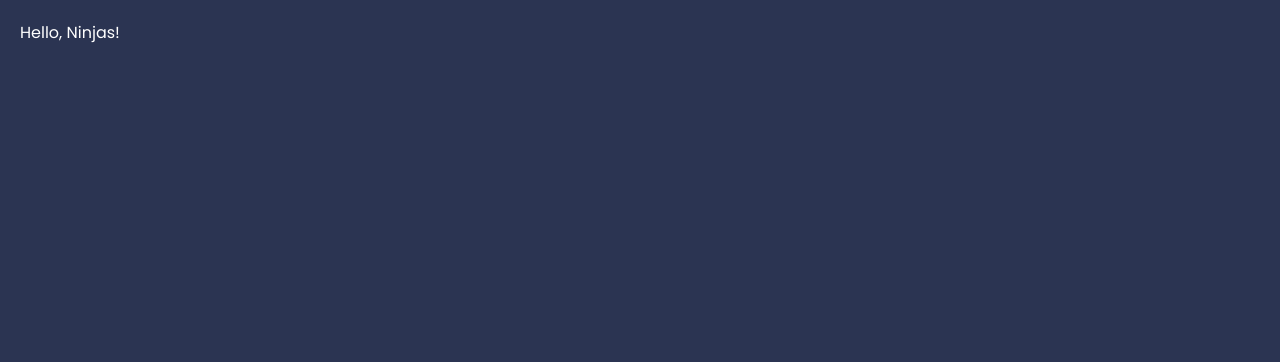
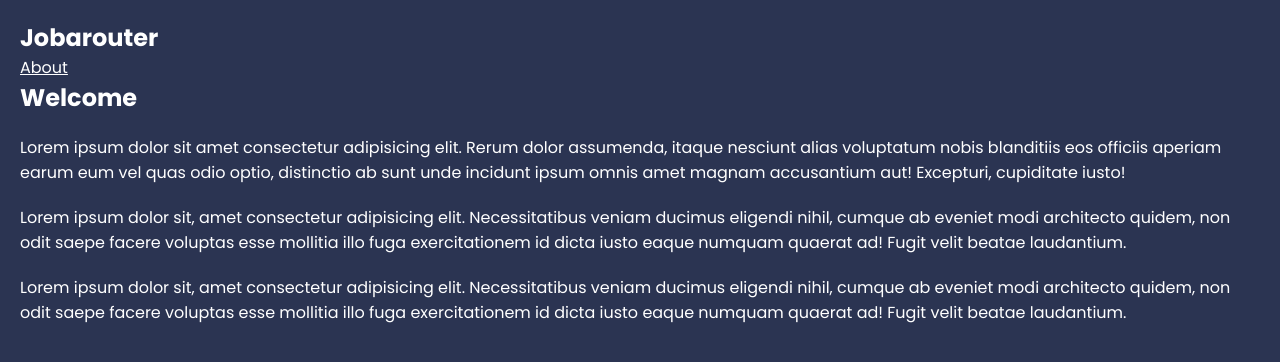
Before and after one commit to BDunnCode/jobarouter, a React (Create React App) app: page / in a window 1280 px wide. Shown: the top 362 px of the page. Built offline with nearby package versions, Linux system fonts and the light colour scheme.

Commit message:
final commit for day

```diff
--- a/package.json
+++ b/package.json
@@ -8,6 +8,7 @@
     "@testing-library/user-event": "^13.5.0",
     "react": "^18.2.0",
     "react-dom": "^18.2.0",
+    "react-router-dom": "^6.4.4",
     "react-scripts": "5.0.1",
     "web-vitals": "^2.1.4"
   },
--- a/src/App.js
+++ b/src/App.js
@@ -1,8 +1,26 @@
+import { BrowserRouter, Routes, Route, Link, NavLink } from 'react-router-dom'
+
+// pages
+import Home from './pages/Home'
+import About from './pages/About'
+
 function App() {
   return (
-    <div className="App">
-      Hello, Ninjas!
-    </div>
+    <BrowserRouter>
+      <header>
+        <nav>
+          <h1>Jobarouter</h1>
+          <Link to="/"></Link>
+          <NavLink to="about">About</NavLink>
+        </nav>
+      </header>
+      <main>
+        <Routes>
+          <Route path="/" element={<Home/>} />
+          <Route path="/about" element={<About />} />
+        </Routes>
+      </main>
+    </BrowserRouter>
   );
 }
 
--- /dev/null
+++ b/src/pages/About.js
@@ -0,0 +1,10 @@
+export default function About() {
+  return (
+    <div className="about">
+      <h2>About Us</h2>
+      <p>Lorem ipsum, dolor sit amet consectetur adipisicing elit. Qui provident consequuntur vel omnis quisquam rem harum, maxime expedita, ullam ut dolore! Distinctio eos minima voluptatum totam id hic! Sapiente debitis quia illum officia obcaecati provident nulla odio molestiae suscipit quasi.</p>
+      <p>Lorem ipsum, dolor sit amet consectetur adipisicing elit. Qui provident consequuntur vel omnis quisquam rem harum, maxime expedita, ullam ut dolore! Distinctio eos minima voluptatum totam id hic! Sapiente debitis quia illum officia obcaecati provident nulla odio molestiae suscipit quasi.</p>
+      <p>Lorem ipsum, dolor sit amet consectetur adipisicing elit. Qui provident consequuntur vel omnis quisquam rem harum, maxime expedita, ullam ut dolore! Distinctio eos minima voluptatum totam id hic! Sapiente debitis quia illum officia obcaecati provident nulla odio molestiae suscipit quasi.</p>
+    </div>
+  )
+}
--- /dev/null
+++ b/src/pages/Home.js
@@ -0,0 +1,10 @@
+export default function Home() {
+  return (
+    <div className="home">
+      <h2>Welcome</h2>
+      <p>Lorem ipsum dolor sit amet consectetur adipisicing elit. Rerum dolor assumenda, itaque nesciunt alias voluptatum nobis blanditiis eos officiis aperiam earum eum vel quas odio optio, distinctio ab sunt unde incidunt ipsum omnis amet magnam accusantium aut! Excepturi, cupiditate iusto!</p>
+      <p>Lorem ipsum dolor sit, amet consectetur adipisicing elit. Necessitatibus veniam ducimus eligendi nihil, cumque ab eveniet modi architecto quidem, non odit saepe facere voluptas esse mollitia illo fuga exercitationem id dicta iusto eaque numquam quaerat ad! Fugit velit beatae laudantium.</p>
+      <p>Lorem ipsum dolor sit, amet consectetur adipisicing elit. Necessitatibus veniam ducimus eligendi nihil, cumque ab eveniet modi architecto quidem, non odit saepe facere voluptas esse mollitia illo fuga exercitationem id dicta iusto eaque numquam quaerat ad! Fugit velit beatae laudantium.</p>
+    </div>
+  )
+}
```
Also changed, not shown: 1 other file (tests, documents, lock files or other folders).
